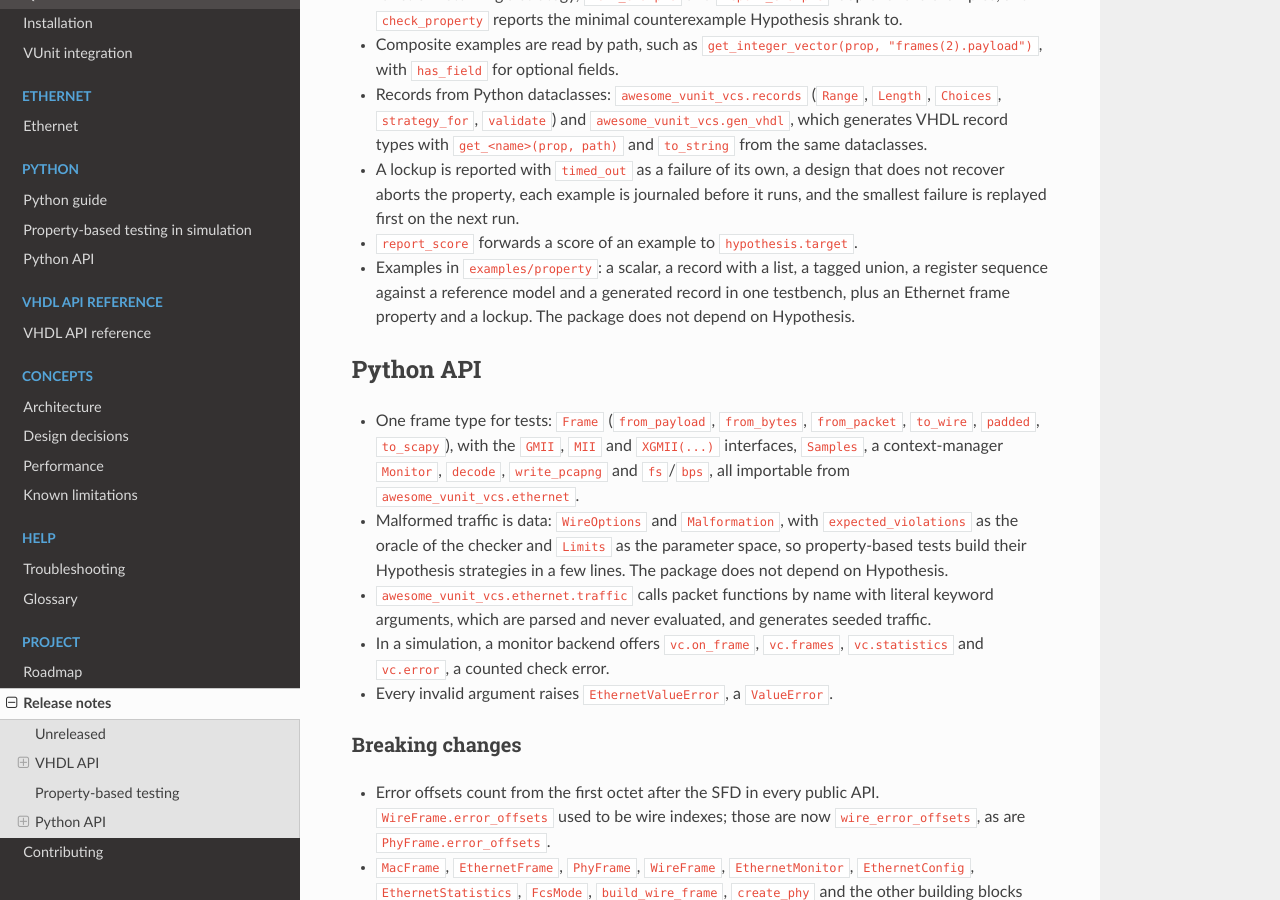
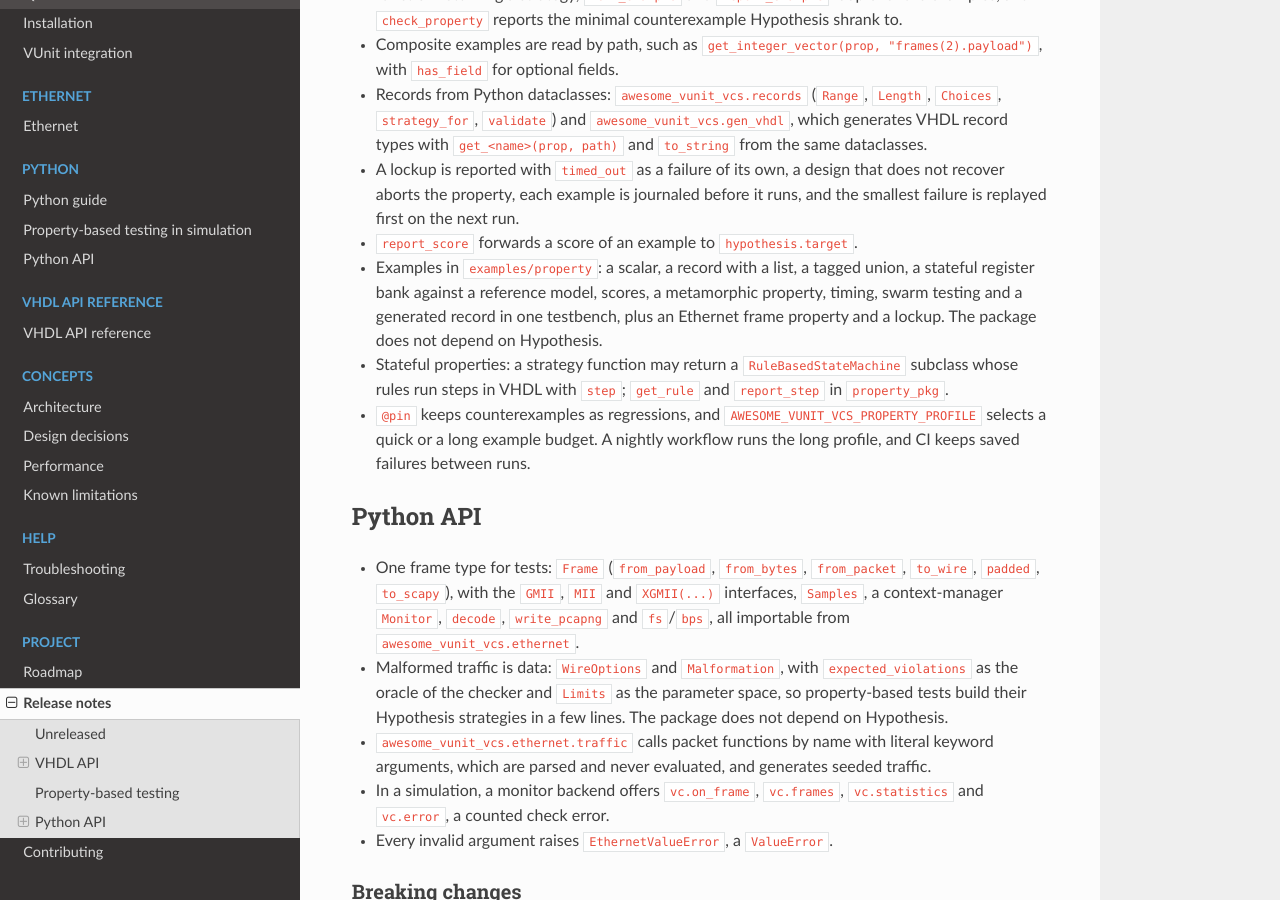
Before and after one commit to ru551n/awesome-vunit-vcs, a Sphinx documentation site: the page built from docs/release_notes/index.rst, in a window 1280 px wide and 900 px high, scrolled down 1637 px. Built offline with Sphinx 7.4.7 and the Read the Docs theme 3.1.0, drawn with Linux system fonts in a browser that asks for light colours.

Commit message:
Add the property strategies to the release notes and block the doc comment guardrail
Held back during the file freeze for the flash PR.

Co-Authored-By: Claude Opus 5 (1M context) <noreply@anthropic.com>
Claude-Session: https://claude.ai/code/session_01JeHASFecKb8GC7N4zgs1rr

```diff
--- a/docs/release_notes/unreleased.rst
+++ b/docs/release_notes/unreleased.rst
@@ -75,9 +75,15 @@ Property-based testing
   aborts the property, each example is journaled before it runs, and the smallest failure is
   replayed first on the next run.
 * ``report_score`` forwards a score of an example to ``hypothesis.target``.
-* Examples in ``examples/property``: a scalar, a record with a list, a tagged union, a register
-  sequence against a reference model and a generated record in one testbench, plus an Ethernet frame
+* Examples in ``examples/property``: a scalar, a record with a list, a tagged union, a stateful register
+  bank against a reference model, scores, a metamorphic property, timing, swarm testing and a generated
+  record in one testbench, plus an Ethernet frame
   property and a lockup. The package does not depend on Hypothesis.
+* Stateful properties: a strategy function may return a ``RuleBasedStateMachine`` subclass whose
+  rules run steps in VHDL with ``step``; ``get_rule`` and ``report_step`` in ``property_pkg``.
+* ``@pin`` keeps counterexamples as regressions, and ``AWESOME_VUNIT_VCS_PROPERTY_PROFILE`` selects a
+  quick or a long example budget. A nightly workflow runs the long profile, and CI keeps saved
+  failures between runs.
 
 Python API
 ----------
```
Also changed, not shown: 1 other file.
